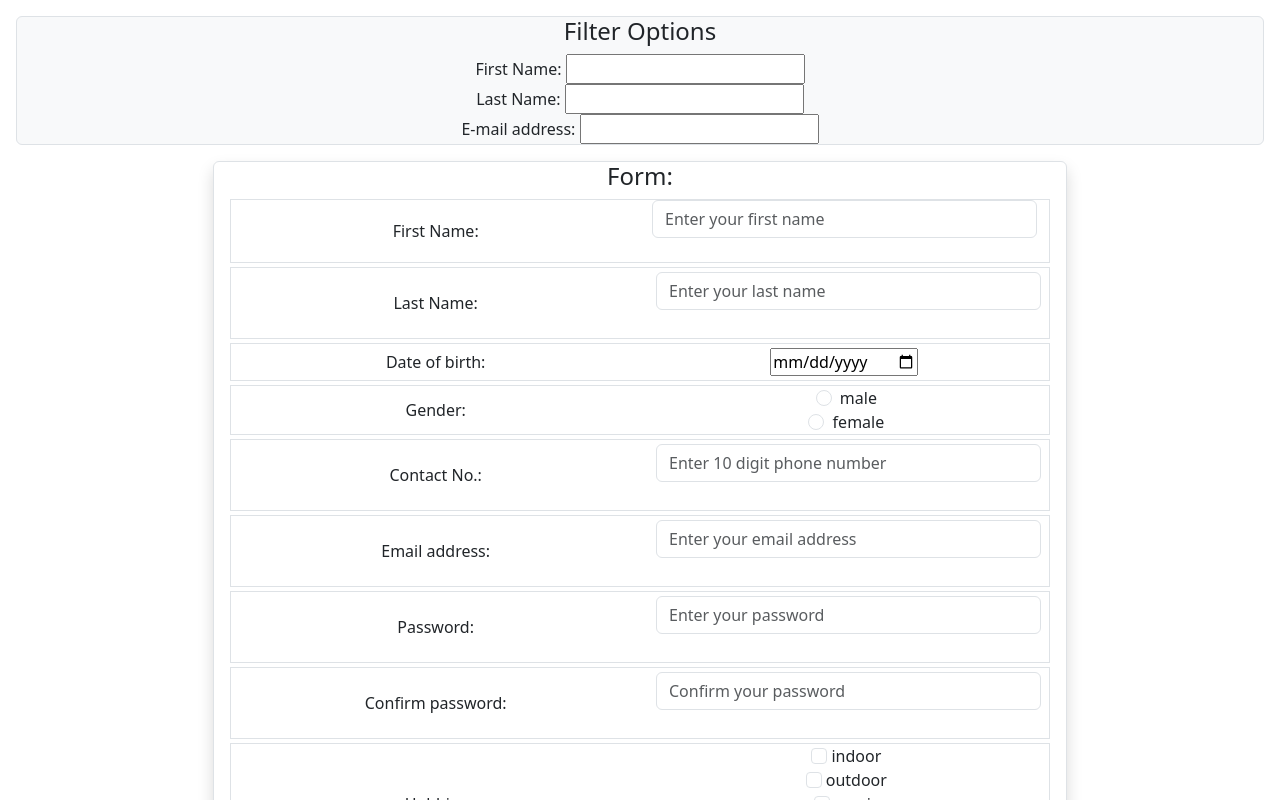
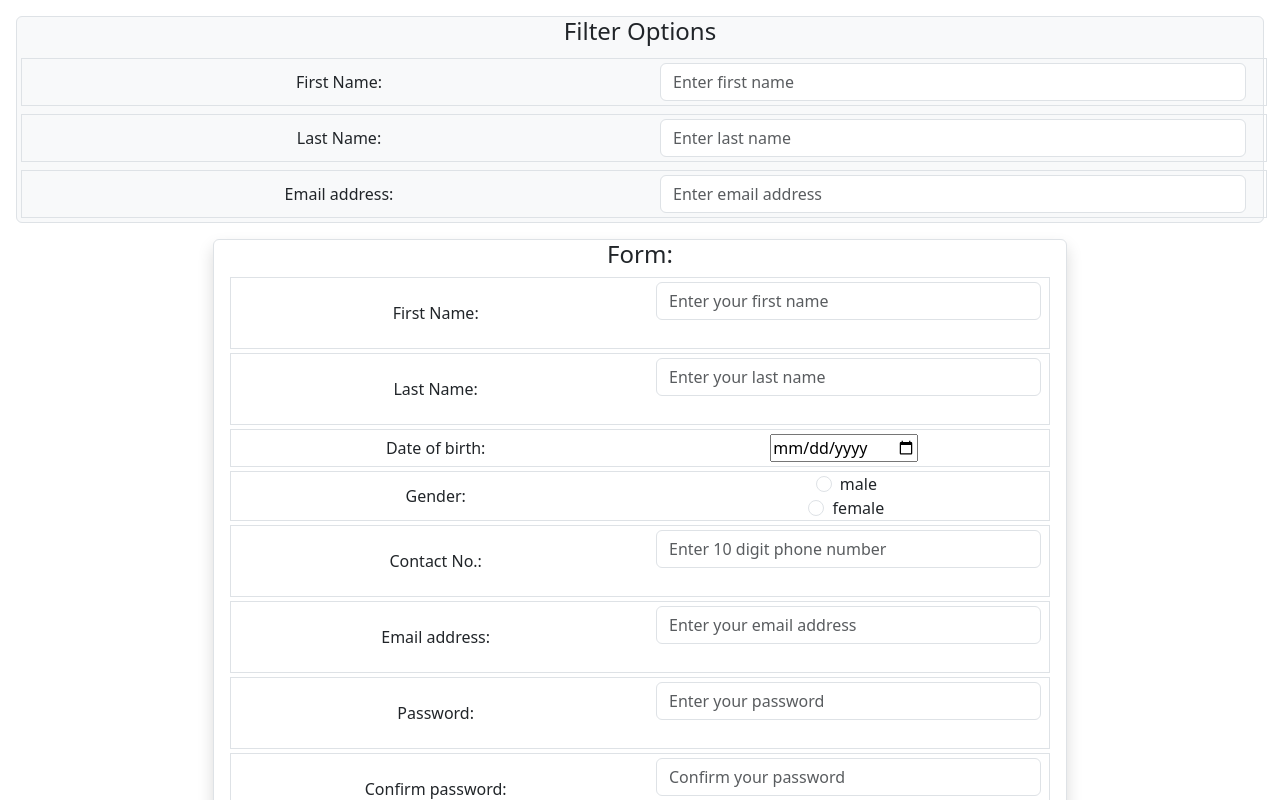
Before and after one commit to Nirman529/react-form-validation, a React (Create React App) app: page / in a window 1280 px wide. Shown: the top 800 px of the page. Built offline with nearby package versions, Linux system fonts and the light colour scheme; the HTML template or start-up script is replaced by a standard one.

Commit message:
filter funceiton appliled

```diff
--- a/src/components/forms.jsx
+++ b/src/components/forms.jsx
@@ -8,16 +8,42 @@ const MyForm = () => {
     let firstError = {
         firstName: '', lastName: '', dateOfBirth: '', gender: '', contactNumber: '', emailAddress: '', password: '', confirmPassword: '', hobbies: [], information: '',
     }
+    let firstFilter = {
+        firstName: '', lastName: '', emailAddress: ''
+    }
 
     const [data, setData] = useState([])
     const [obj, setObj] = useState({ ...firstObject })
     const [errors, setErrors] = useState({ ...firstError })
     const [id, setId] = useState(1);
 
+    let [filterData, setFilterData] = useState(data)
+    const [fil, setFil] = useState({ ...firstFilter })
+
+    const handleFilter = (e) => {
+        var result = [];
+        var change = e.target.name.toString()
+        fil[change] = e.target.value
+        setFil({ ...fil })
+
+        result = data.filter((data, index) => {
+            return (
+                (data['firstName'].includes(fil.firstName))
+                && (data['lastName'].includes(fil.lastName))
+                && (data['emailAddress'].includes(fil.emailAddress))
+            )
+        })
+        console.log('e.target.value', e.target.value)
+        console.log('fil', fil)
+        console.log('result', result)
+        filterData = result;
+        setFilterData([...filterData])
+        console.log('filterData', filterData)
+    }
+
     const valueOnChange = (e) => {
-        let switchCon = e.target.name.split('.')[0]
         var numberRe = /\d/;
-        switch (switchCon) {
+        switch (e.target.name) {
             case 'firstName':
                 if (e.target.value) {
                     if (numberRe.test(e.target.value)) {
@@ -140,7 +166,6 @@ const MyForm = () => {
                     errors.hobbies = ''
                 }
                 setErrors({ ...errors })
-                console.log('obj.hobbies', obj.hobbies)
                 break;
 
             case 'information':
@@ -229,11 +254,11 @@ const MyForm = () => {
             }
         } else {
             obj.id = id
-            console.log('obj', obj)
             setId(id + 1)
             data.push(obj)
             setData([...data])
             setObj(firstObject)
+            setFil(firstFilter)
             setErrors(firstError)
         }
     };
@@ -241,13 +266,41 @@ const MyForm = () => {
     useEffect(() => {
     }, [])
 
+    useEffect(() => {
+        filterData = data
+        setFilterData([...data])
+    }, [data])
+
     return (
         <>
             <div className='row border rounded m-3 bg-light'>
                 <h4>Filter Options</h4>
-                <div>First Name: <input className='text' type='text' name='filterFirstName' id='filterFname' /></div>
-                <div>Last Name: <input className='text' type='text' name='filterLastName' id='filterLname' /></div>
-                <div>E-mail address: <input className='text' type='text' name='filterEmail' id='filterEmail' /></div>
+                <div className='row border m-1 mt-1 justify-content-center align-items-center'>
+                    <div className='col '>
+                        <label className='m-1'>First Name:</label>
+                    </div>
+                    <div className='col justify-content-center align-items-center'>
+                        <input type='text' className='form-control m-1' name='firstName' value={fil.firstName} placeholder='Enter first name' onChange={(e) => handleFilter(e)} />
+                    </div>
+                </div>
+
+                <div className='row border m-1 mt-1 justify-content-center align-items-center'>
+                    <div className='col '>
+                        <label className='m-1'>Last Name:</label>
+                    </div>
+                    <div className='col'>
+                        <input type='text' className='form-control m-1' name='lastName' value={fil.lastName} placeholder='Enter last name' onChange={(e) => handleFilter(e)} />
+                    </div>
+                </div>
+
+                <div className='row border m-1 mt-1 justify-content-center align-items-center'>
+                    <div className='col'>
+                        <label className='m-1'>Email address:</label>
+                    </div>
+                    <div className='col'>
+                        <input type='text' className='form-control m-1' name='emailAddress' value={fil.emailAddress} placeholder='Enter email address' onChange={(e) => handleFilter(e)} />
+                    </div>
+                </div>
             </div>
 
             <div className='row m-0 mt-2 mb-2'>
@@ -259,7 +312,7 @@ const MyForm = () => {
                             <label className='m-1'>First Name:</label>
                         </div>
                         <div className='col justify-content-center align-items-center'>
-                            <input type='text' className='form-control' name='firstName' value={obj.firstName} placeholder='Enter your first name' onChange={(e) => valueOnChange(e)} />
+                            <input type='text' className='form-control m-1' name='firstName' value={obj.firstName} placeholder='Enter your first name' onChange={(e) => valueOnChange(e)} />
                             {errors.firstName === null ? (
                                 null
                             ) : (
@@ -344,7 +397,7 @@ const MyForm = () => {
                             <label className='m-1'>Password:</label>
                         </div>
                         <div className='col'>
-                            <input type='password' className='form-control m-1' name='password' value={obj.password} placeholder='Enter your password' onChange={(e) => valueOnChange(e)} />
+                            <input type='password' className='form-control m-1' name='password' autoComplete='new-password' value={obj.password} placeholder='Enter your password' onChange={(e) => valueOnChange(e)} />
                             {errors.password === null ? (
                                 null
                             ) : (
@@ -358,7 +411,7 @@ const MyForm = () => {
                             <label className='m-1'>Confirm password:</label>
                         </div>
                         <div className='col'>
-                            <input type='password' className='form-control m-1' name='confirmPassword' value={obj.confirmPassword} placeholder='Confirm your password' onChange={(e) => valueOnChange(e)} />
+                            <input type='password' className='form-control m-1' name='confirmPassword' autoComplete='new-password' value={obj.confirmPassword} placeholder='Confirm your password' onChange={(e) => valueOnChange(e)} />
                             {errors.confirmPassword === null ? (
                                 null
                             ) : (
@@ -422,7 +475,7 @@ const MyForm = () => {
                     </thead>
 
                     <tbody>
-                        {data?.map((item, key) => {
+                        {filterData?.map((item, key) => {
                             return <tr key={key}>
                                 <td>{item.id}</td>
                                 <td>{item.firstName}</td>
```
